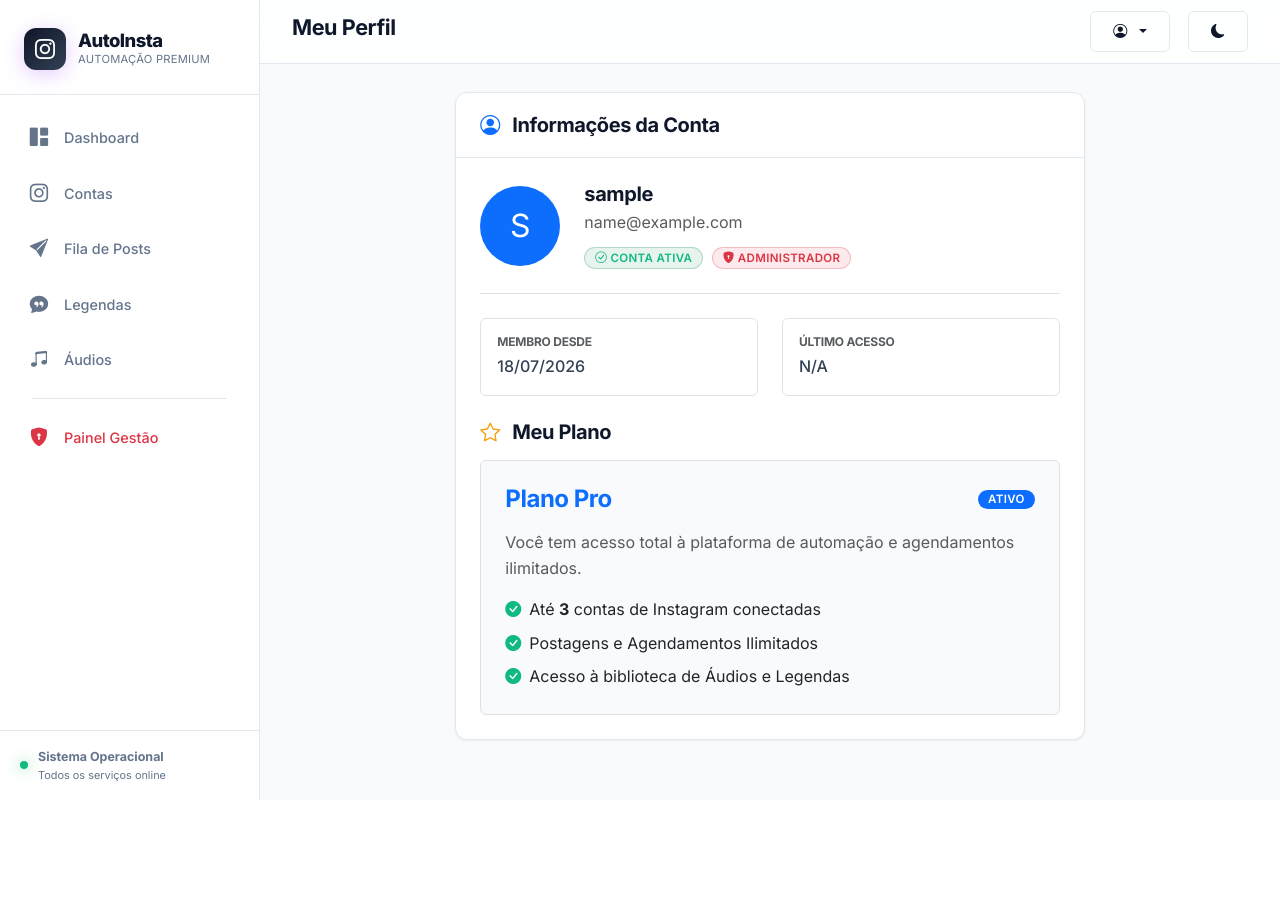
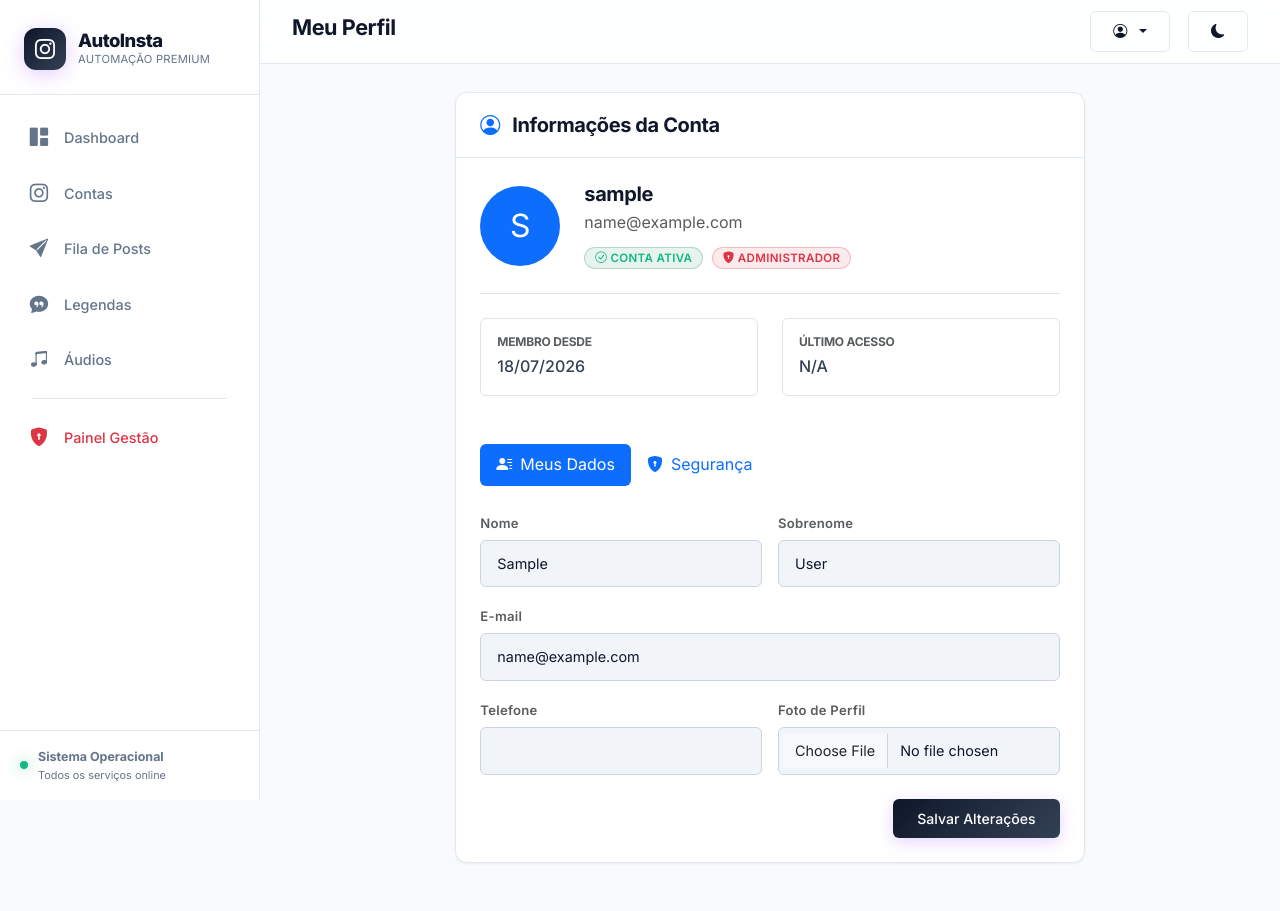
Before and after one commit to MuriloSCunha0/AutoInsta, a Django app: page /accounts/profile/ in a window 1280 px wide. Before the commit the page ends 800 px from the top, so only its background shows below. Run offline with Django 5.2, Linux system fonts and the light colour scheme; the visitor is signed in with stand-in values (Sample User, id 1); parts of the project's set-up code (start-up, migrations or seed data) failed here and were passed over; some libraries are stand-ins or nearby versions.

Commit message:
feat(profile): add settings forms and avatar to user

```diff
--- a/apps/accounts/models.py
+++ b/apps/accounts/models.py
@@ -11,6 +11,7 @@ class User(AbstractUser):
         default='free'
     )
     max_ig_accounts = models.IntegerField(default=3)
+    avatar = models.ImageField(upload_to='avatars/', null=True, blank=True)
     # Token secreto usado pela extensão de navegador para autenticar o envio
     # do sessionid capturado do instagram.com (ver apps.instagram.views.connect_extension).
     extension_token = models.CharField(max_length=64, blank=True, db_index=True)
--- a/apps/accounts/views.py
+++ b/apps/accounts/views.py
@@ -3,6 +3,9 @@ from django.contrib.auth import login
 from django.contrib.auth.views import LoginView
 from .forms import CustomUserCreationForm
 from django.urls import reverse_lazy
+from django.contrib.auth.decorators import login_required
+from django.contrib import messages
+from django.contrib.auth import update_session_auth_hash
 
 class CustomLoginView(LoginView):
     template_name = 'accounts/login.html'
@@ -18,15 +21,47 @@ def register(request):
             user = form.save(commit=False)
             user.is_active = False  # Requer aprovação do admin
             user.save()
-            # Não faz login automaticamente
             return render(request, 'accounts/register_success.html', {'user': user})
     else:
         form = CustomUserCreationForm()
 
     return render(request, 'accounts/register.html', {'form': form})
 
-from django.contrib.auth.decorators import login_required
-
 @login_required
 def profile(request):
     return render(request, 'accounts/profile.html')
+
+@login_required
+def profile_update(request):
+    if request.method == 'POST':
+        action = request.POST.get('action')
+
+        if action == 'update_details':
+            request.user.first_name = request.POST.get('first_name', '')
+            request.user.last_name = request.POST.get('last_name', '')
+            request.user.email = request.POST.get('email', '')
+            request.user.phone = request.POST.get('phone', '')
+
+            # Handle avatar upload if provided
+            if 'avatar' in request.FILES:
+                request.user.avatar = request.FILES['avatar']
+
+            request.user.save()
+            messages.success(request, 'Seus dados foram atualizados com sucesso.')
+
+        elif action == 'update_password':
+            old_password = request.POST.get('old_password')
+            new_password = request.POST.get('new_password')
+            confirm_password = request.POST.get('confirm_password')
+
+            if not request.user.check_password(old_password):
+                messages.error(request, 'A senha atual está incorreta.')
+            elif new_password != confirm_password:
+                messages.error(request, 'As novas senhas não coincidem.')
+            else:
+                request.user.set_password(new_password)
+                request.user.save()
+                update_session_auth_hash(request, request.user)
+                messages.success(request, 'Sua senha foi alterada com sucesso.')
+
+    return redirect('accounts:profile')
--- a/templates/accounts/profile.html
+++ b/templates/accounts/profile.html
@@ -13,9 +13,13 @@
             </div>
             <div class="card-body">
                 <div class="d-flex align-items-center mb-4 pb-4 border-bottom border-subtle">
-                    <div class="avatar bg-primary text-white rounded-circle d-flex align-items-center justify-content-center me-4" style="width: 80px; height: 80px; font-size: 2rem;">
-                        {{ request.user.username|make_list|first|upper }}
-                    </div>
+                    {% if request.user.avatar %}
+                        <img src="{{ request.user.avatar.url }}" alt="Avatar" class="rounded-circle me-4" style="width: 80px; height: 80px; object-fit: cover; border: 2px solid var(--border-medium);">
+                    {% else %}
+                        <div class="avatar bg-primary text-white rounded-circle d-flex align-items-center justify-content-center me-4" style="width: 80px; height: 80px; font-size: 2rem;">
+                            {{ request.user.username|make_list|first|upper }}
+                        </div>
+                    {% endif %}
                     <div>
                         <h3 class="mb-1 fw-bold">{{ request.user.username }}</h3>
                         <p class="text-muted mb-0">{{ request.user.email }}</p>
@@ -47,28 +51,80 @@
                     </div>
                 </div>
 
-                <h5 class="mb-3 mt-4"><i class="bi bi-star text-warning me-2"></i> Meu Plano</h5>
-                <div class="p-4 rounded border border-subtle" style="background: var(--bg-body);">
-                    <div class="d-flex justify-content-between align-items-center mb-3">
-                        <h4 class="mb-0 text-primary fw-bold">Plano Pro</h4>
-                        <span class="badge bg-primary text-white">Ativo</span>
-                    </div>
-                    <p class="text-muted mb-3">Você tem acesso total à plataforma de automação e agendamentos ilimitados.</p>
-
-                    <ul class="list-unstyled mb-0">
-                        <li class="d-flex align-items-center mb-2">
-                            <i class="bi bi-check-circle-fill text-success me-2"></i>
-                            <span>Até <strong>{{ request.user.max_ig_accounts }}</strong> contas de Instagram conectadas</span>
+                <!-- Settings Forms -->
+                <div class="mt-5">
+                    <ul class="nav nav-pills mb-4" id="profileTabs" role="tablist">
+                        <li class="nav-item" role="presentation">
+                            <button class="nav-link active" id="details-tab" data-bs-toggle="pill" data-bs-target="#details" type="button" role="tab" aria-controls="details" aria-selected="true">
+                                <i class="bi bi-person-lines-fill me-2"></i>Meus Dados
+                            </button>
                         </li>
-                        <li class="d-flex align-items-center mb-2">
-                            <i class="bi bi-check-circle-fill text-success me-2"></i>
-                            <span>Postagens e Agendamentos Ilimitados</span>
-                        </li>
-                        <li class="d-flex align-items-center">
-                            <i class="bi bi-check-circle-fill text-success me-2"></i>
-                            <span>Acesso à biblioteca de Áudios e Legendas</span>
+                        <li class="nav-item" role="presentation">
+                            <button class="nav-link" id="security-tab" data-bs-toggle="pill" data-bs-target="#security" type="button" role="tab" aria-controls="security" aria-selected="false">
+                                <i class="bi bi-shield-lock-fill me-2"></i>Segurança
+                            </button>
                         </li>
                     </ul>
+
+                    <div class="tab-content" id="profileTabsContent">
+                        <!-- Details Tab -->
+                        <div class="tab-pane fade show active" id="details" role="tabpanel" aria-labelledby="details-tab">
+                            <form method="post" action="{% url 'accounts:profile_update' %}" enctype="multipart/form-data">
+                                {% csrf_token %}
+                                <input type="hidden" name="action" value="update_details">
+                                <div class="row g-3">
+                                    <div class="col-md-6">
+                                        <label class="form-label text-muted">Nome</label>
+                                        <input type="text" name="first_name" class="form-control" value="{{ request.user.first_name }}">
+                                    </div>
+                                    <div class="col-md-6">
+                                        <label class="form-label text-muted">Sobrenome</label>
+                                        <input type="text" name="last_name" class="form-control" value="{{ request.user.last_name }}">
+                                    </div>
+                                    <div class="col-12">
+                                        <label class="form-label text-muted">E-mail</label>
+                                        <input type="email" name="email" class="form-control" value="{{ request.user.email }}">
+                                    </div>
+                                    <div class="col-md-6">
+                                        <label class="form-label text-muted">Telefone</label>
+                                        <input type="text" name="phone" class="form-control" value="{{ request.user.phone }}">
+                                    </div>
+                                    <div class="col-md-6">
+                                        <label class="form-label text-muted">Foto de Perfil</label>
+                                        <input type="file" name="avatar" class="form-control" accept="image/*">
+                                    </div>
+                                    <div class="col-12 mt-4 text-end">
+                                        <button type="submit" class="btn btn-primary fw-medium px-4">Salvar Alterações</button>
+                                    </div>
+                                </div>
+                            </form>
+                        </div>
+
+                        <!-- Security Tab -->
+                        <div class="tab-pane fade" id="security" role="tabpanel" aria-labelledby="security-tab">
+                            <form method="post" action="{% url 'accounts:profile_update' %}">
+                                {% csrf_token %}
+                                <input type="hidden" name="action" value="update_password">
+                                <div class="row g-3">
+                                    <div class="col-12">
+                                        <label class="form-label text-muted">Senha Atual</label>
+                                        <input type="password" name="old_password" class="form-control" required>
+                                    </div>
+                                    <div class="col-md-6">
+                                        <label class="form-label text-muted">Nova Senha</label>
+                                        <input type="password" name="new_password" class="form-control" required minlength="8">
+                                    </div>
+                                    <div class="col-md-6">
+                                        <label class="form-label text-muted">Confirmar Nova Senha</label>
+                                        <input type="password" name="confirm_password" class="form-control" required minlength="8">
+                                    </div>
+                                    <div class="col-12 mt-4 text-end">
+                                        <button type="submit" class="btn btn-warning fw-medium px-4">Alterar Senha</button>
+                                    </div>
+                                </div>
+                            </form>
+                        </div>
+                    </div>
                 </div>
 
             </div>
```
Also changed, not shown: apps/accounts/migrations/0003_user_avatar.py (added).
